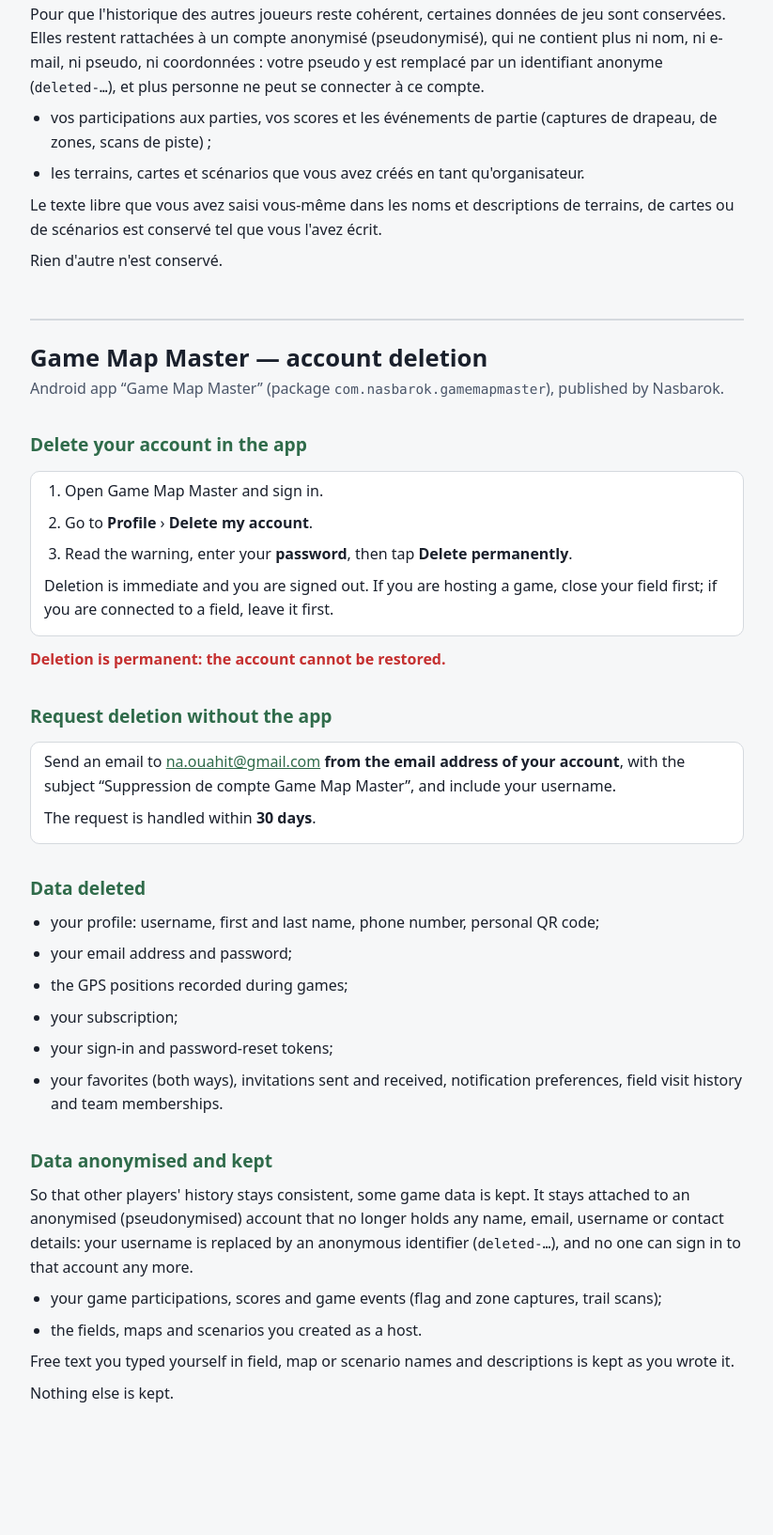
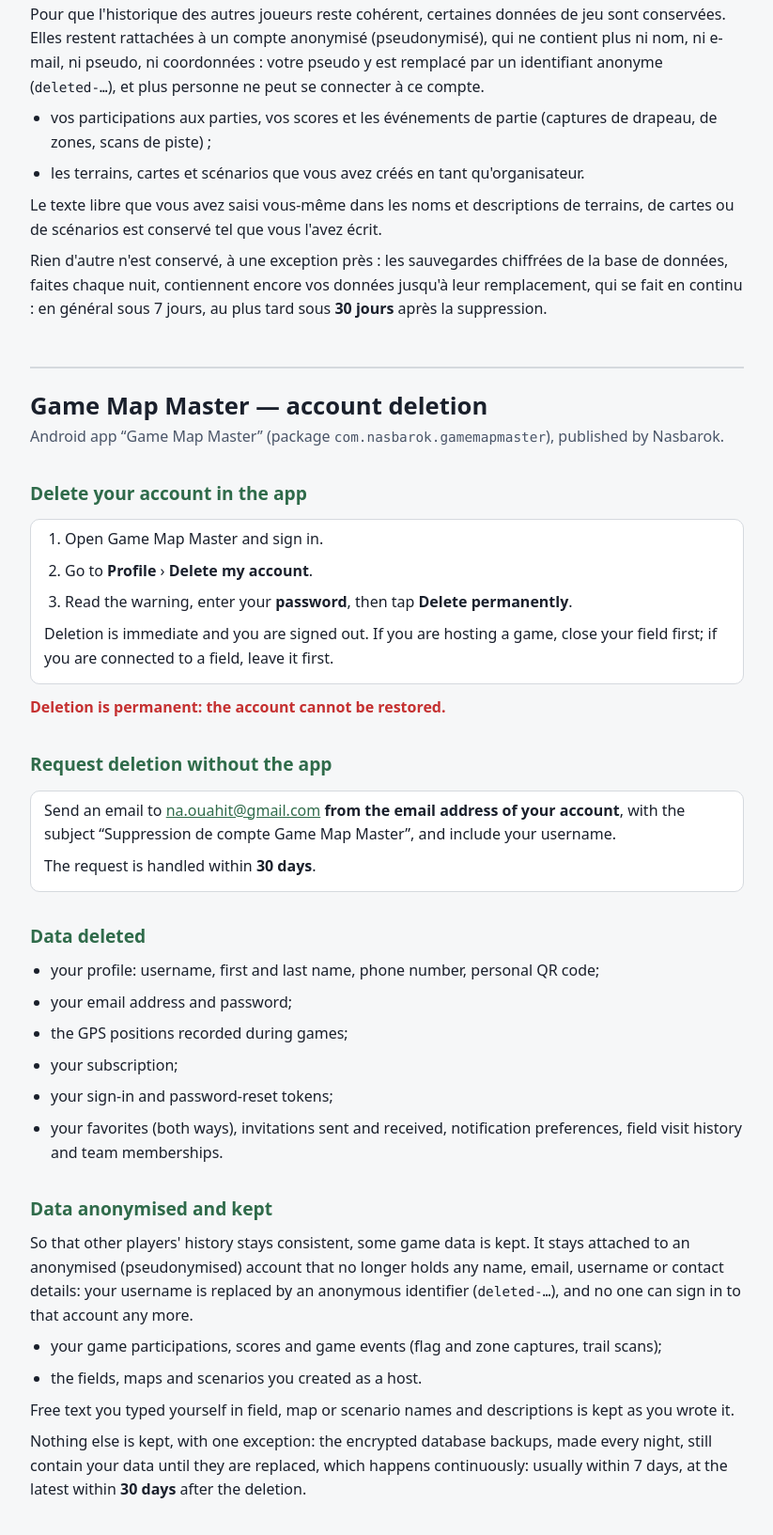
Before and after one commit to nasbarok/policy_rules, a plain HTML site: page game-map-master/suppression-compte/index.html in a window 1280 px wide. Shown: the part 981-2614 px from the top of the page at 94% size, without its empty margins (228-1051 px from the left). Before the commit the page ends 2533 px from the top, so only its background shows below. Drawn offline with Linux system fonts and the light colour scheme.

Commit message:
Game Map Master : politique de confidentialité et suppression du compte (2026-11-23, sauvegardes)

```diff
--- a/game-map-master/suppression-compte/index.html
+++ b/game-map-master/suppression-compte/index.html
@@ -112,7 +112,7 @@
   <li>les terrains, cartes et scénarios que vous avez créés en tant qu'organisateur.</li>
 </ul>
 <p>Le texte libre que vous avez saisi vous-même dans les noms et descriptions de terrains, de cartes ou de scénarios est conservé tel que vous l'avez écrit.</p>
-<p>Rien d'autre n'est conservé.</p>
+<p>Rien d'autre n'est conservé, à une exception près : les sauvegardes chiffrées de la base de données, faites chaque nuit, contiennent encore vos données jusqu'à leur remplacement, qui se fait en continu : en général sous 7 jours, au plus tard sous <strong>30 jours</strong> après la suppression.</p>
 </article>
 
 <hr>
@@ -155,7 +155,7 @@
   <li>the fields, maps and scenarios you created as a host.</li>
 </ul>
 <p>Free text you typed yourself in field, map or scenario names and descriptions is kept as you wrote it.</p>
-<p>Nothing else is kept.</p>
+<p>Nothing else is kept, with one exception: the encrypted database backups, made every night, still contain your data until they are replaced, which happens continuously: usually within 7 days, at the latest within <strong>30 days</strong> after the deletion.</p>
 </article>
 
 </main>
```
Also changed, not shown: game-map-master/index.html (+4 -2 lines).
